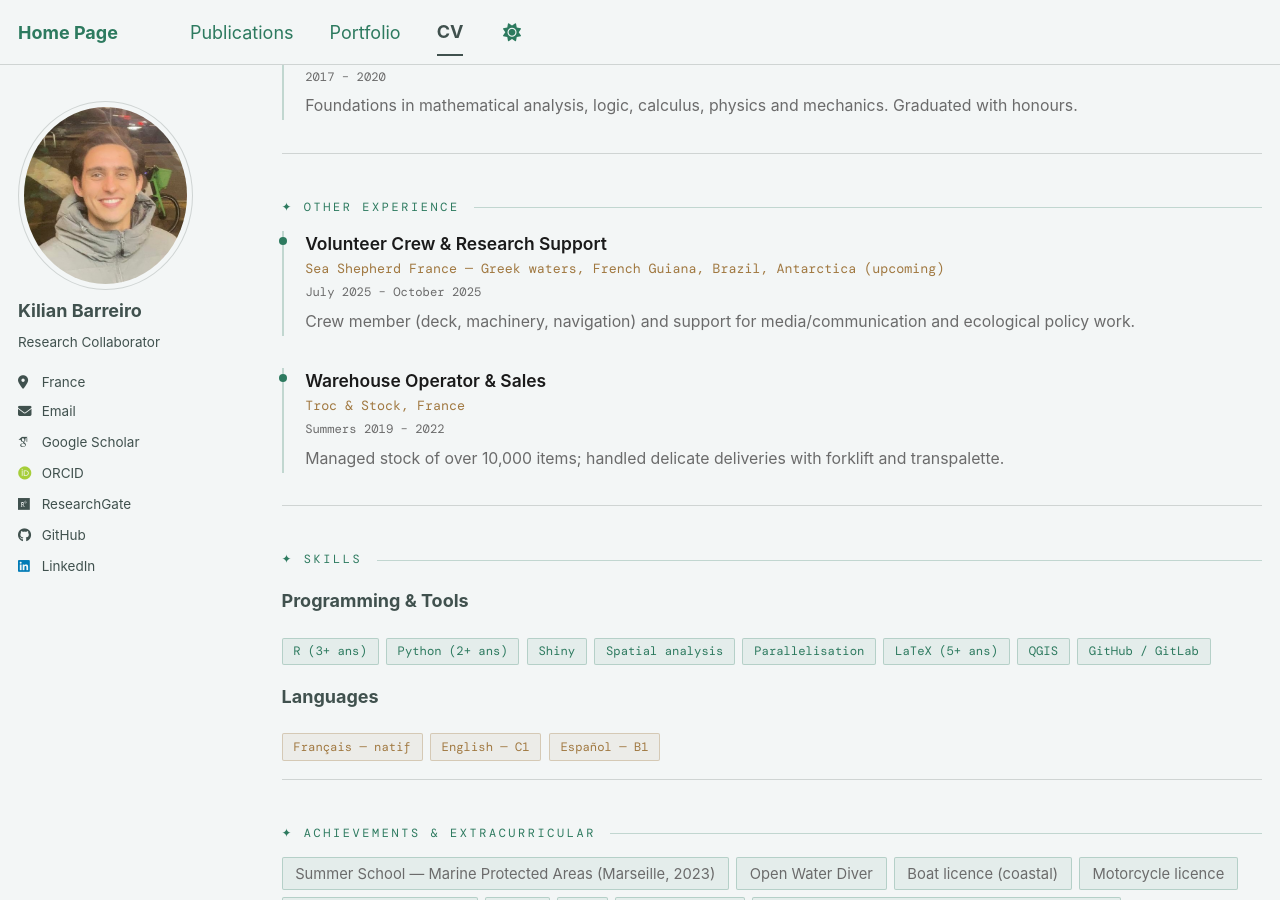
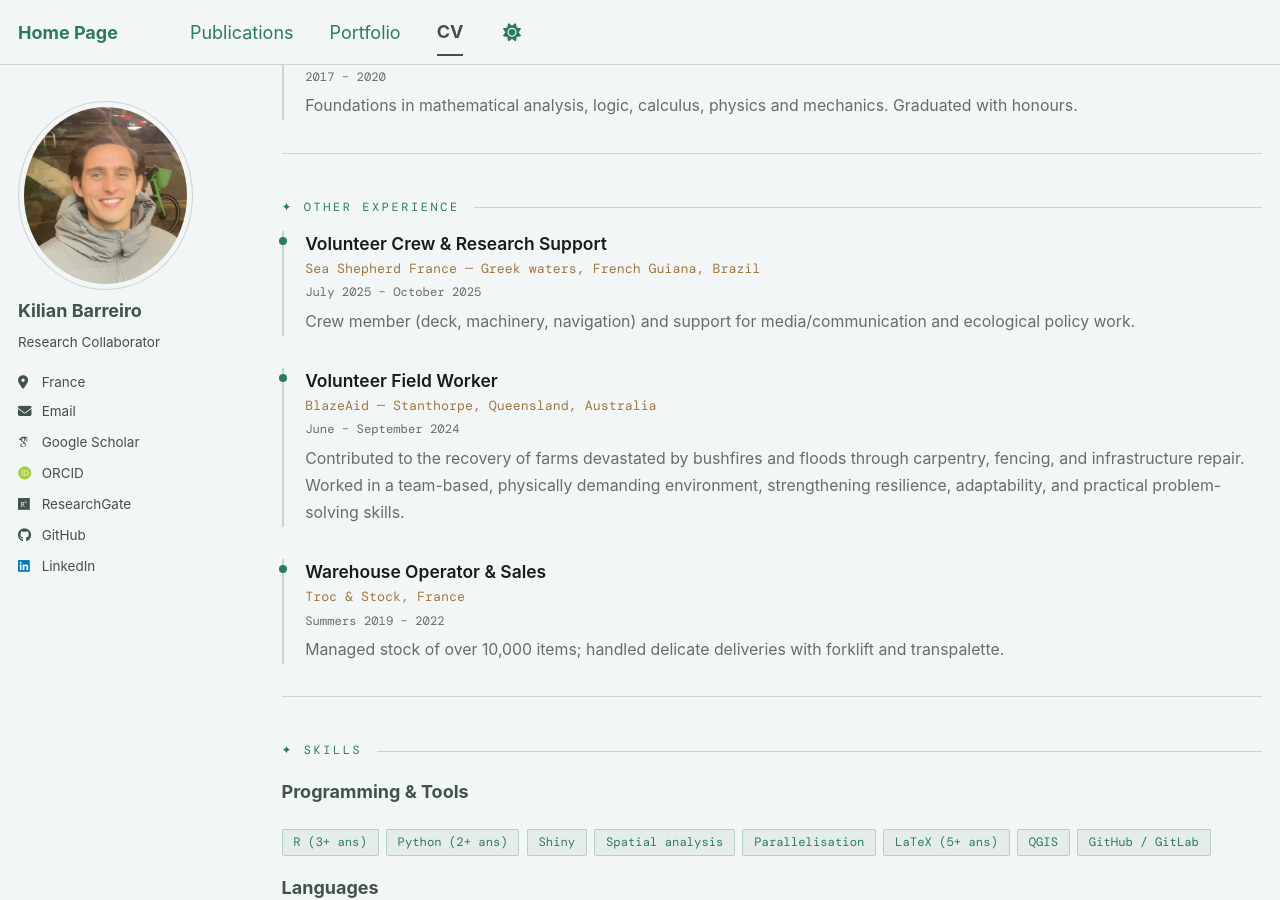
Before and after one commit to KilianBARREIRO/KilianBARREIRO.github.io, a Jekyll site: the page built from _pages/cv.md, in a window 1280 px wide and 900 px high, scrolled down 1100 px. Built offline with Jekyll 4.4.1, drawn with Linux system fonts in a browser that asks for light colours; some web fonts are replaced; a script bundle is joined from its source files by our own code; library files that are not in the unit come from our copies.

Commit message:
Update cv.md

```diff
--- a/_pages/cv.md
+++ b/_pages/cv.md
@@ -253,10 +253,20 @@ redirect_from:
 
 <div class="kb-timeline-item">
   <div class="kb-timeline-degree">Volunteer Crew &amp; Research Support</div>
-  <div class="kb-timeline-institution">Sea Shepherd France — Greek waters, French Guiana, Brazil, Antarctica (upcoming)</div>
+  <div class="kb-timeline-institution">Sea Shepherd France — Greek waters, French Guiana, Brazil</div>
   <div class="kb-timeline-date">July 2025 – October 2025</div>
   <div class="kb-timeline-detail">
     Crew member (deck, machinery, navigation) and support for media/communication and ecological policy work.
+  </div>
+</div>
+
+<div class="kb-timeline-item">
+  <div class="kb-timeline-degree">Volunteer Field Worker</div>
+  <div class="kb-timeline-institution">BlazeAid — Stanthorpe, Queensland, Australia</div>
+  <div class="kb-timeline-date">June – September 2024</div>
+  <div class="kb-timeline-detail">
+    Contributed to the recovery of farms devastated by bushfires and floods through carpentry, fencing, and infrastructure repair.
+    Worked in a team-based, physically demanding environment, strengthening resilience, adaptability, and practical problem-solving skills.
   </div>
 </div>
 
```
